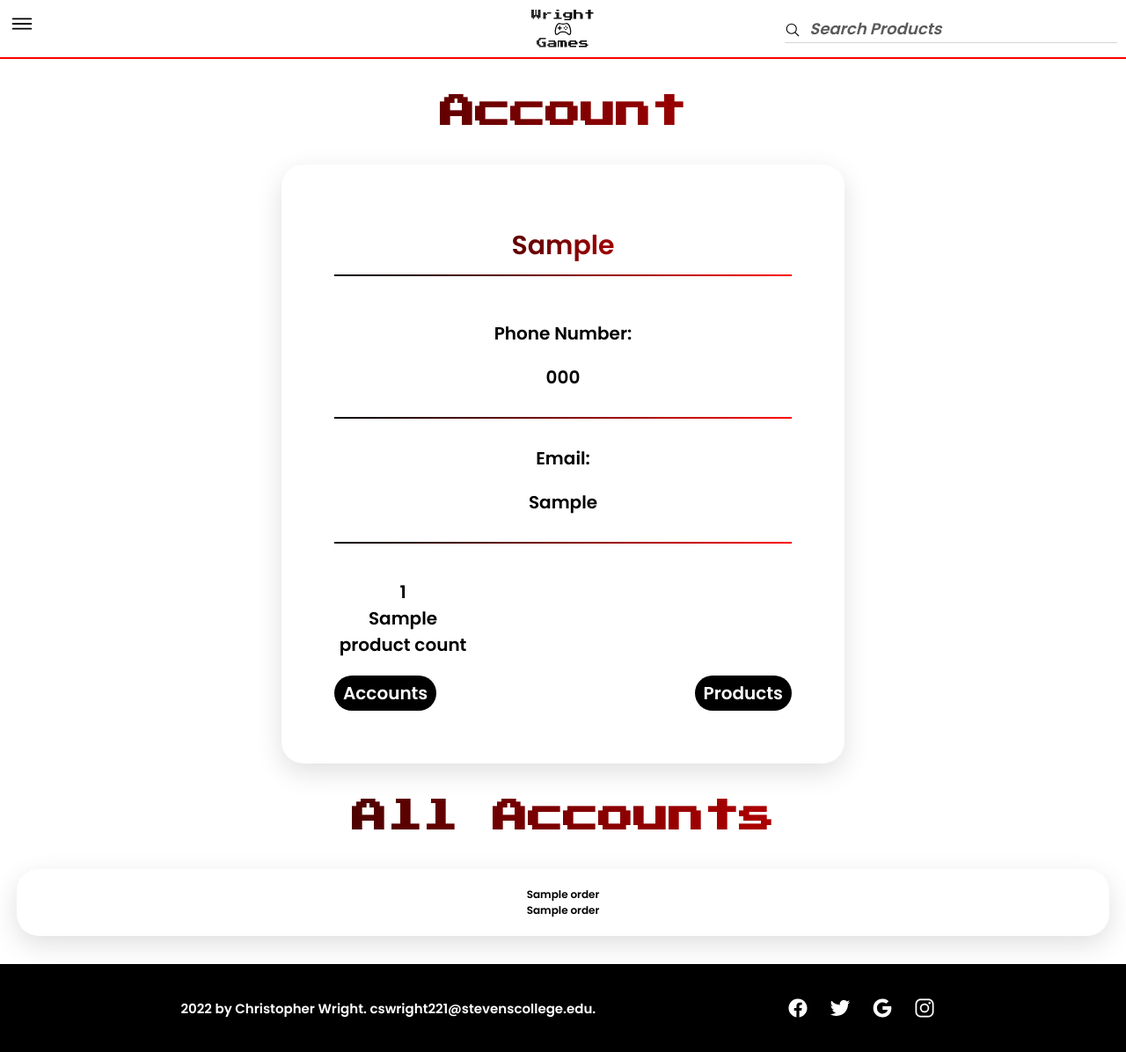
After one commit to ChrisWright0515/E-Commerce-App, a Flask app: template templates/admin_orders.html in a window 1280 px wide. The commit adds this page. Shown: the whole page at 88% size. Run offline with Flask 3, Linux system fonts and the light colour scheme; the template is opened without the code that fills it: most values are stand-ins (such as "Sample title", 1, 10 or a date in 2020); some libraries are stand-ins or nearby versions; some web fonts are replaced.

Commit message:
Fixed venv issue

```diff
--- a/main.py
+++ b/main.py
@@ -259,7 +259,6 @@ def login():
                 approved_user = conn.execute(text(
                     f'select type from users_mast where username = \'{username}\' or email = \'{username}\'')).all()
                 if approved_user[0][0] == 'CUS':
-
                     session['current_user'] = name[0]
                     return redirect(url_for('show_home'))
                 elif approved_user[0][0] == 'VEN':
@@ -326,22 +325,26 @@ def show_account_page(user_type):
         all_products = conn.execute(text(
             f'select prod_no,title,description,category,display_pic,pm.vendor_id from product_mast pm natural join vendors natural join users_mast where username = \'{current_user}\' ;')).all()
         product_details = conn.execute(text(
-            f'select config_id,prod_no,color,size,price,qty,config_display from product_details natural join product_mast natural join vendors natural join users_mast where username = \'{current_user}\' ')).all()
+            f'select pd.config_id,pd.prod_no,pd.color,pd.size,pd.price,pd.qty,pd.config_display from product_details pd natural join product_mast natural join vendors natural join users_mast where username = \'{current_user}\' ')).all()
         product_count = conn.execute(text(
             f'select count(category),category from product_mast where vendor_id = \'{user_info[0][8]}\' group by category')).all()
-
+        all_discounts = conn.execute(text('select prod_no,disc_type,disc_amt,disc_exp from discounts;')).all()
+        disc_user = put_in_list(all_discounts,0)
+        disc_type = put_in_list(all_discounts,1)
+        disc_exp = put_in_list(all_discounts, 2)
+        discounts = [disc_user,disc_type,disc_exp]
         stock = conn.execute(text(f'select sum(qty),prod_no from product_details group by prod_no;')).all()
         prod_nums = put_in_list(stock, 1)
         qty = put_in_list(stock, 0)
         inventory = [prod_nums, qty]
-        print(inventory)
+        print(product_details)
         return render_template('account.html', user_info=user_info[0], phone=phone,
                                all_products=all_products, product_details=product_details,
                                product_count=product_count, inventory=inventory, current_ven=current_user,
                                edit_message=edit_message, create_message=create_message,
                                add_var_message=add_var_message, edit_prod_variation=edit_prod_variation,
                                add_pic_message=add_pic_message, add_variation_pic=add_variation_pic,
-                               disc_message=disc_message, admin=False)
+                               disc_message=disc_message,discounts=discounts, admin=False)
     elif 'admin' in session:
         if 'edit_prod_message' in session:
             edit_message = session.pop('edit_prod_message')
@@ -382,6 +385,11 @@ def show_account_page(user_type):
             f'select count(category),category from product_mast group by category')).all()
         user_count = conn.execute(text(
             f'select count(user_no),type from users_mast group by type')).all()
+        all_discounts = conn.execute(text('select prod_no,disc_type,disc_amt,disc_exp from discounts;')).all()
+        disc_user = put_in_list(all_discounts, 0)
+        disc_type = put_in_list(all_discounts, 1)
+        disc_exp = put_in_list(all_discounts, 2)
+        discounts = [disc_user, disc_type, disc_exp]
         print(user_count)
         print(all_products)
         phone = phone_format(str(user_info[0][3]))
@@ -397,8 +405,7 @@ def show_account_page(user_type):
                                edit_message=edit_message, create_message=create_message,
                                add_var_message=add_var_message, edit_prod_variation=edit_prod_variation,
                                add_pic_message=add_pic_message, add_variation_pic=add_variation_pic,
-                               disc_message=disc_message, admin=True)
-
+                               disc_message=disc_message,discounts=discounts, admin=True)
     else:
         return redirect(url_for('show_home'))
 
@@ -955,56 +962,55 @@ def delete_cart():
         return redirect(url_for('show_home'))
 
 
-@app.route('/user/<user_no>order', methods=['GET'])
-def show_add_order(user_no):
+@app.route('/user/order')
+def order_cart():
     if 'current_user' in session:
-        update_qty = request.form.getlist('update_qty')
-        current_user = True
-        admin = False
         username = session['current_user']
-        cart_items = conn.execute(text(
-            f'select cart_item_id,ci.user_no,ci.config_id,prod_name,prod_old_price,discount,price_after_disc,ci.qty as cart_qty,pd.qty as stock,p.description,pd.color,pd.size,ci.total,p.display_pic,pd.config_display from cart_items ci join product_details pd on (ci.config_id=pd.config_id) natural join product_mast p where user_no in (select user_no from users_mast where username = \'{current_user}\')')).all()
-        order_message = False
-        return render_template('checkout.html', current_user=current_user, admin=admin, order_message=order_message)
+        number = conn.execute(text(f'select user_no from users_mast where username = \'{username}\'')).all()
+        user_no = number[0][0]
+        quantities = conn.execute(text(f'select ci.qty,pd.qty from cart_items ci join product_details pd on (ci.config_id=pd.config_id) where user_no = {user_no}')).all()
+        if check_cart_qty(quantities):
+            session['edit_cart_message'] = 'Cart Ordered'
+            # cart_items = conn.execute(text(f'select * = {user_no} and status = \'Pending\'')).all()
+            total = conn.execute(text(
+                f'select round(sum(price_after_disc * qty),2) from cart_items where user_no = {user_no} ')).all()
+            conn.execute(text(f'insert into orders (user_no,total) values ({user_no},{total[0][0]})'))
+            conn.commit()
+            order_no = conn.execute(text(f'select order_no from orders where user_no = {user_no} and status = \'Pending\'')).all()
+            conn.execute(text(f'insert into order_details (order_no,config_id,qty,price_paid) select o.order_no,ci.config_id,ci.qty,ci.total from orders o join cart_items ci on (o.user_no=ci.user_no) where ci.user_no = {user_no} and o.status = \'Pending\''))
+            conn.commit()
+            conn.execute(text(f'delete from cart_items where user_no = {user_no} and status = \'In Cart\''))
+            conn.commit()
+            return redirect(url_for('show_user_page'))
+        else:
+            session['edit_cart_message'] = 'Order Failed'
+            return redirect(url_for('show_user_page'))
     else:
         return redirect(url_for('show_home'))
 
 
-@app.route('/user/<user_no>order', methods=['POST'])
-def add_order(user_no):
-    if 'current_user' in session:
-        update_qty = request.form.getlist('update_qty')
-        current_user = True
-        admin = False
-        username = session['current_user']
-        cart_items = conn.execute(text(
-            f'select cart_item_id,ci.user_no,ci.config_id,prod_name,prod_old_price,discount,price_after_disc,ci.qty as cart_qty,pd.qty as stock,p.description,pd.color,pd.size,ci.total,p.display_pic,pd.config_display from cart_items ci join product_details pd on (ci.config_id=pd.config_id) natural join product_mast p where user_no in (select user_no from users_mast where username = \'{username}\')')).all()
-        count = 0
-        for item in cart_items:
-            for qty in update_qty:
-                print(f'cart qty {item[7]}, order qty: {qty}')
-                if int(item[7]) != int(qty):
-                    if int(item[7]) < int(qty):
-                        print('QTY ADDED')
-                        count += 1
-                        continue
-                    elif int(item[7]) > int(qty):
-                        print('QTY SUBTRACTED')
-                        count += 1
-                        continue
-                else:
-                    print('SAME QTY')
-                    # instock = conn.execute(text(f'select qty from product_details where config_id = {int(item[2])}')).all()
-                    # print(instock)
-                    # if int(instock[0][0]) >= int(update_qty[count]):
-                    #     print('In Stock')
-                    # else:
-                    #     print('NOT IN STOCK')
-        count += 1
-        return render_template('checkout.html', current_user=current_user, admin=admin)
+@app.route('/account/<user_type>/orders')
+def show_admin_orders(user_type):
+    if 'current ven' in session:
+        current_user = session['current_ven']
+        user_info = conn.execute(
+            text(f'select * from users_mast natural join vendors where username = \'{current_user}\'')).all()
+        phone = phone_format(str(user_info[0][3]))
+        all_products = conn.execute(text(
+            f'select prod_no,title,description,category,display_pic,pm.vendor_id from product_mast pm natural join vendors natural join users_mast where username = \'{current_user}\' ;')).all()
+        # product_details = conn.execute(text(
+        #     f'select pd.config_id,pd.prod_no,pd.color,pd.size,pd.price,pd.qty,pd.config_display from product_details pd natural join product_mast natural join vendors natural join users_mast where username = \'{current_user}\' ')).all()
+        product_count = conn.execute(text(
+            f'select count(category),category from product_mast where vendor_id = \'{user_info[0][8]}\' group by category')).all()
+        orders = conn.execute(text(f'select * from orders where  user_no = {user_info[0][0]} and status \'Pending\''))
+        print("VENDOR")
+        return render_template('admin_orders.html', user_info=user_info[0], phone=phone,
+                               all_products=all_products, orders=orders, admin=False,
+                               product_count=product_count,  current_ven=current_user)
+    elif 'admin' in session:
+        print()
     else:
         return redirect(url_for('show_home'))
-
 
 @app.route('/logout')
 def logout():
--- a/static/styles/style.css
+++ b/static/styles/style.css
@@ -84,7 +84,7 @@ header{
     background-color: transparent;
     border-bottom: 2px solid #FD0000;
     padding: 10px;
-    transition: background-color .5s;
+    transition: 1s;
 }
 .logo{
     text-decoration: none;
@@ -549,7 +549,7 @@ input[type=submit]:not(.head_submit):hover{
     flex-direction: column;
     background-color: #fff;
     border-radius: 25px;
-    width: 40%;
+    min-width: 40%;
     padding:1rem;
     font-size:60%;
     box-shadow: 0px 10px 30px #00000020;
--- a/templates/account.html
+++ b/templates/account.html
@@ -111,12 +111,15 @@
                                   <p>Admin</p>
                                 </div>
                             </div>
-                            <div style="justify-content:center;" class="details_container">
+                        {%endif%}
+                            <div class="details_container">
                                 {%block admin_link%}
-                                    <a class="admin_link" href="{{url_for('show_accounts',user_type=user_info[7])}}">Accounts</a>
+                                    {%if admin%}
+                                        <a class="admin_link" href="{{url_for('show_accounts',user_type=user_info[7])}}">Accounts</a>
+                                    {%endif%}
+                                        <a class="admin_link" href="{{url_for('show_admin_orders',user_type=user_info[7])}}">Orders</a>
                                 {%endblock%}
                             </div>
-                        {%endif%}
                     </div>
                 {%endblock%}
             </div>
@@ -259,6 +262,17 @@
                             <p>Product Number:</p>
                             <p class="product_input">{{product[0]}}</p>
                         </div>
+<!--                        <div class="next_to">-->
+<!--                            {%for i in range(discounts[0] | length)%}-->
+<!--                                {%if product[0] == discounts[0][i]%}-->
+<!--                                    <p>Discount: {{discounts[1][i] | title}}</p>-->
+<!--                                    <p>{{product[2][i] * 100}}%</p>-->
+<!--                                {%elif product[6]== 'TIMED'%}-->
+<!--                                    <p>Discount: {{product[6] | title}}</p>-->
+<!--                                    <p>{{product[8]}} days left {{product[7] * 100}}%</p>-->
+<!--                                {%endif%}-->
+<!--                            {%endfor%}-->
+<!--                        </div>-->
 
                         <div class="underline"></div>
 
@@ -303,12 +317,12 @@
                             <p class="disc_icon show_disc" style="position:relative;"><ion-icon style="font-size:24px;" class="" name="pricetags-outline"></ion-icon><span>Add Discount</span></p>
                             <div class="discount_cont"style="display:none;flex-direction:column;align-items:center;">
                                 <input type="submit" value="Add">
-                                <select style="" class="disc_type"name="disc_type">
+                                <select  class="disc_type"name="disc_type">
                                     <option hidden="hidden">Discount Type</option>
                                     <option value="TIMED">Timed</option>
                                     <option value="UNTIMED">Untimed</option>
                                 </select>
-                                <input type="number"style="" name="disc_amt"maxlength="99"minlength="1"placeholder="Discount Amount" id="">
+                                <input type="number" name="disc_amt"maxlength="99"minlength="1"placeholder="Discount Amount" id="">
                                 <input style="display:none;" type="number"placeholder="Discount Duration(Days)" name="disc_dur" id="">
                             </div>
 
--- /dev/null
+++ b/templates/admin_orders.html
@@ -0,0 +1,18 @@
+{%extends 'account.html'%}
+{%block title%}Wright Store | Orders {%endblock%}
+{%block admin_link%}
+<a class="admin_link" href="{{url_for('show_accounts',user_type=user_info[7])}}">Accounts</a>
+<a href="{{url_for('show_account_page',user_type=user_info[7])}}" class="admin_link">Products</a>
+{%endblock%}
+{%block body%}
+    <div class="title">
+        <h2 class="header">All Accounts</h2>
+    </div>
+  <div class="orders_card_container">
+    {%for account in all_accounts%}
+    <div class="product_card">
+        <p>{{order[0]}}</p>
+        <p>{{order[4]}}</p>
+    </div>
+    {%endfor%}
+{%endblock%}
--- a/templates/user_account.html
+++ b/templates/user_account.html
@@ -30,14 +30,14 @@
     </section>
     <div class="page_underline"></div>
     {%if edit_cart_message%}
-        {%if edit_cart_message == 'Cart Updated'%}
+        {%if edit_cart_message == 'Cart Updated' or edit_cart_message == 'Cart Ordered'%}
             <p style="color:green; font-size:42px;">{{edit_cart_message}}</p>
         {%else%}
             <p style="color:red; font-size:42px;">{{edit_cart_message}}</p>
         {%endif%}
     {%endif%}
     <section class="product_container">
-        <div style="min-width:auto;" class="product_card">
+        <div class="product_card">
             <a class="delete_cart" href="{{url_for('delete_cart')}}"><ion-icon style="font-size:26px;" name="trash-outline"></ion-icon><span>Delete Cart</span></a>
             <div class="cart_headers">
                 <h1 class="cart_header">Cart</h1>
@@ -98,8 +98,8 @@
             {%endfor%}
             <div class="cart_checkout">
                 <p style="width:30%"></p>
-                <a href="{{url_for('add_order',user_no=user_info[0])}}" class="go_to_checkout">Order Cart</a>
                 {%if total[0] != None%}
+                    <a href="{{url_for('order_cart',user_no=user_info[0])}}" class="go_to_checkout">Order Cart</a>
                     <h1 class="cart_total">Grand total: ${{ '{:,.2f}'.format(total[0]) }}</h1>
                 {%endif%}
             </div>
```
Also changed, not shown: functions.py (+9 -1 lines), templates/base.html (+18 -14 lines), templates/user_orders.html (added, +34 -0 lines).
